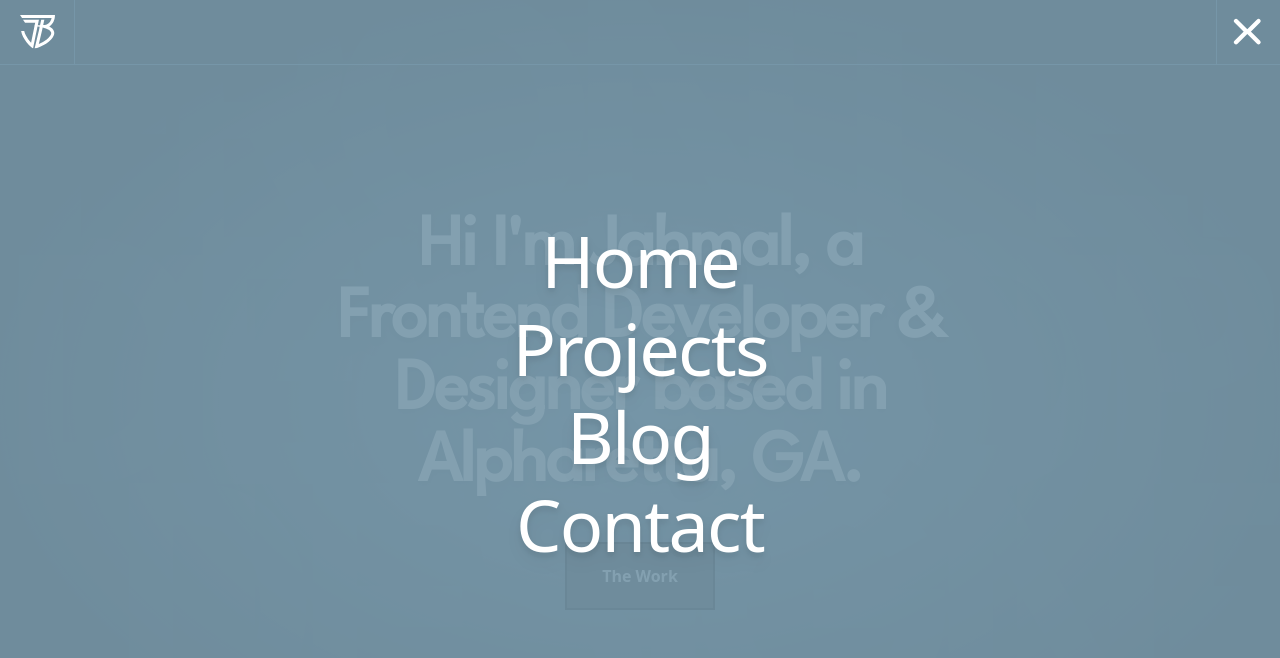
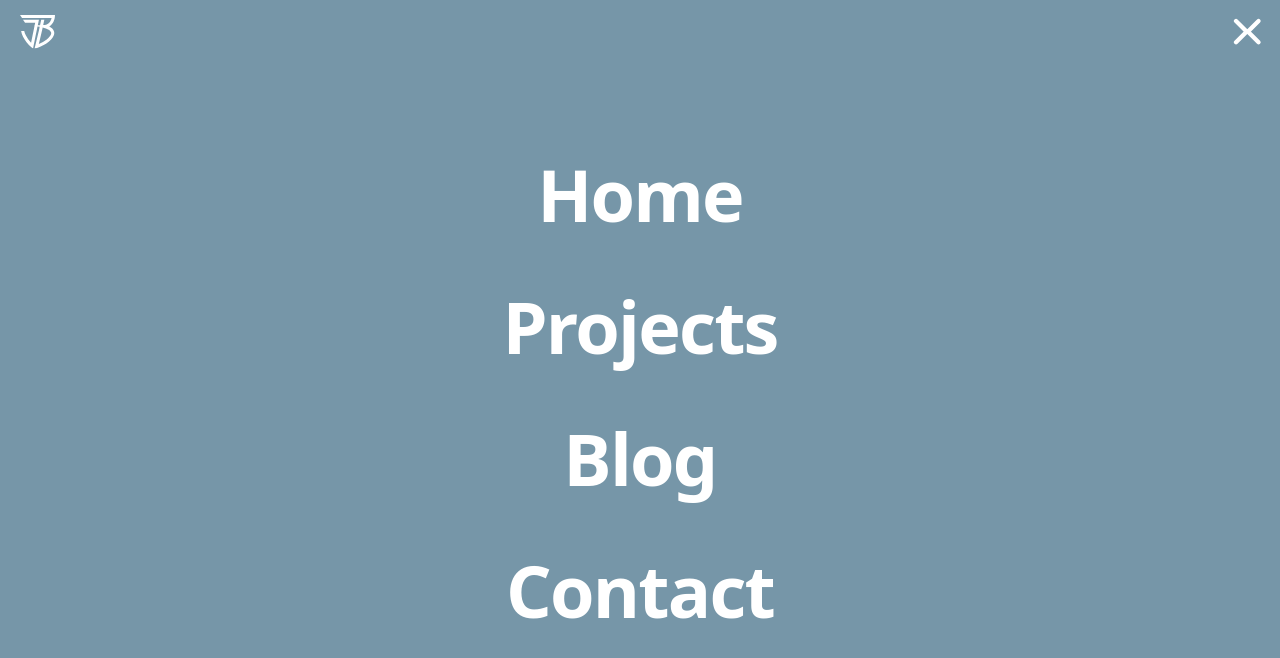
Before and after one commit to jablancTheDesigner/Jablanc-v3, a Next.js app: page / in a window 1280 px wide. Both pictures are taken after a click on the button 1248 px from the left and 32 px from the top of the page. Shown: the top 658 px of the page. Built offline with nearby package versions, Linux system fonts and the light colour scheme.

Commit message:
nav menu with button styling

```diff
--- a/components/Nav.tsx
+++ b/components/Nav.tsx
@@ -51,11 +51,11 @@ function Nav(){
             </nav>
 
             <div className={`fixed right-0 top-0 transition-all ease-in-out ${open ? 'opacity-100 z-50' : 'opacity-0 -z-[1]'}`}>
-                <div className="w-screen h-screen p-4 flex flex-col fixed top-0 left-0 pt-[var(--nav-height)] justify-center text-center bg-primary/[90%]">
+                <div className="w-screen h-screen p-4 flex flex-col fixed top-0 left-0 pt-[var(--nav-height)] justify-center text-center bg-primary">
                     <div className="-mt-[var(--nav-height)] flex flex-col max-w-2xl mx-auto">
                         {links.map( (link, index) => {
                             return <Link href={link.url} key={index}>
-                                <a className="hover:text-dark drop-shadow-lg tracking-tight md:text-5xl lg:text-7xl text-4xl font-medium mb-4 text-white last-of-type:mb-0"
+                                <a className="app-button app-button--primary tracking-tight md:text-5xl lg:text-7xl text-4xl"
                                    onClick={()=>setOpen(false)}>
                                     {link.name}
                                 </a>
--- a/styles/_button.scss
+++ b/styles/_button.scss
@@ -2,7 +2,7 @@
     position: relative;
     padding: 20px 35px;
     margin: 10px;
-    border: 2px solid black;
+    border: 2px solid var(--clr-dark);
     background: var(--clr-dark);
     -moz-transition: all 300ms;
     -o-transition: all 300ms;
@@ -43,4 +43,17 @@
         -webkit-transform: skewX(45deg) scale(1, 1);
         transform: skewX(45deg) scale(1, 1);
       }
+
+      &--primary{
+        background-color: var(--clr-primary);
+        border: none;
+
+        &:after{
+            background-color: var(--clr-dark);
+        }
+
+        &:hover{
+            color: white;
+        }
+      }
 }
```
